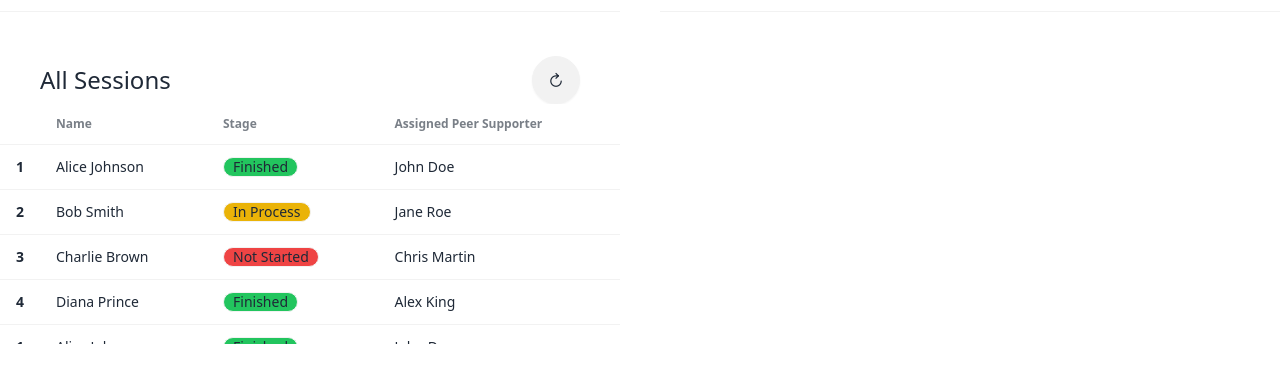
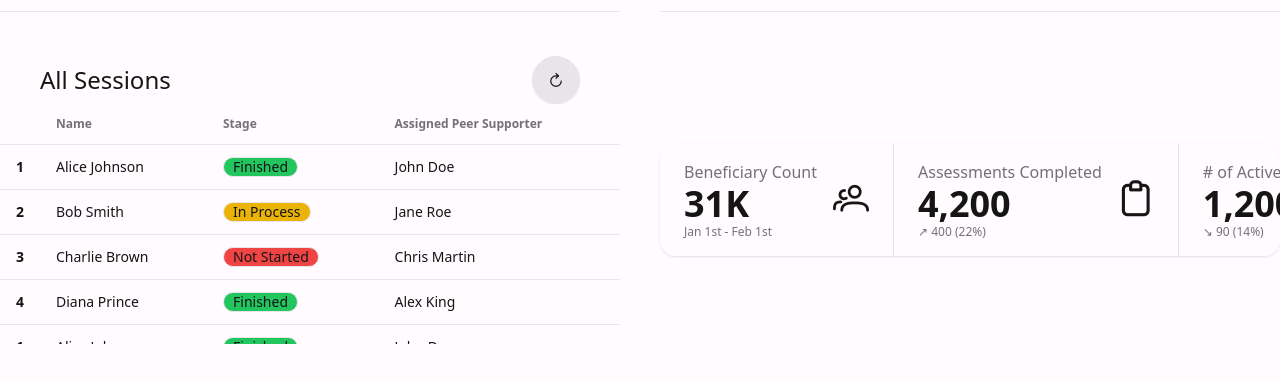
Before and after one commit to VoidRB/HNSTBooking, a Vue app in the folder client/: page /Coordinator in a window 1280 px wide. Shown: the part 336-718 px from the top of the page. Built offline with nearby package versions, Linux system fonts and the light colour scheme; no server answers.

Commit message:
ref: the assessments now have validation
 + Coordinator stats component added

```diff
--- a/client/src/components/Assessments/DuringAssessment.vue
+++ b/client/src/components/Assessments/DuringAssessment.vue
@@ -2,10 +2,10 @@
 import { duringTherapyPsychlopsQuestions } from '../../../../shared/assessmentQuestions'
 import { psychlopsAnswerOptions } from '../../../../shared/assessmentAnswers'
 import axios from 'axios'
-import { decode } from 'hono/jwt'
+// import { decode } from 'hono/jwt'
 import { useToast } from 'vue-toastification'
 const toast = useToast()
-const { payload } = decode(document.cookie)
+// const { payload } = decode(document.cookie)
 const props = defineProps({
   beneficiary: Object,
   chosenAssessmentDate: String,
@@ -22,7 +22,7 @@ const submitAssessment = async () => {
   try {
     const response = axios.post(`/api/DuringAssessment/${props.sessionNumber}`, {
       beneficiaryId: props.beneficiary?.id,
-      peerSupporterId: payload.id,
+      // peerSupporterId: payload.id,
       psychlopsAnswers: psychlopsAnswers,
       sessionNumber: props.sessionNumber,
     })
@@ -31,8 +31,8 @@ const submitAssessment = async () => {
 }
 </script>
 <template>
-  <h1 class="ml-2">Beneficiary : {{ props.beneficiary?.name }}</h1>
-  <div class="flex h-full w-full flex-col py-5">
+  <h1 class="ml-2 font-bold underline">Beneficiary : {{ props.beneficiary?.name }}</h1>
+  <form class="flex h-full w-full flex-col py-5" @submit.prevent="submitAssessment()">
     <div class="ml-5 h-96 overflow-y-scroll pr-5">
       <!-- PSYCHLOPS QUESTIONS -->
       <section>
@@ -40,6 +40,7 @@ const submitAssessment = async () => {
           <article v-if="question.type === 'text'">
             <h1 class="font-bold">{{ question.question }}</h1>
             <textarea
+              required
               placeholder="Answer"
               v-model="question.answer"
               class="textarea textarea-bordered w-full resize-none"
@@ -55,6 +56,7 @@ const submitAssessment = async () => {
               >
                 <label for="">{{ option.option }}</label
                 ><input
+                  required
                   v-model="question.answer"
                   type="radio"
                   :name="question.id"
@@ -69,7 +71,7 @@ const submitAssessment = async () => {
       </section>
     </div>
     <section class="mr-5 place-self-end">
-      <button class="btn" @click="submitAssessment()">Submit</button>
+      <button class="btn">Submit</button>
     </section>
-  </div>
+  </form>
 </template>
--- a/client/src/components/LoginForm.vue
+++ b/client/src/components/LoginForm.vue
@@ -21,8 +21,8 @@ const login = async () => {
 </script>
 <template>
   <form class="flex flex-col items-center gap-2" @submit.prevent="login">
-    <div class="input"></div>
-    <div class="input"></div>
+    <div class="input bg-transparent"></div>
+    <div class="input bg-transparent"></div>
     <input
       v-model="user.email"
       type="email"
@@ -39,9 +39,9 @@ const login = async () => {
       autocomplete="current-password"
       class="input input-bordered w-full max-w-xs"
     />
-    <div class="input"></div>
-    <div class="input"></div>
-    <div class="input"></div>
+    <div class="input bg-transparent"></div>
+    <div class="input bg-transparent"></div>
+    <div class="input bg-transparent"></div>
     <button class="btn">Login</button>
   </form>
 </template>
--- a/client/src/components/NavBar.vue
+++ b/client/src/components/NavBar.vue
@@ -55,7 +55,7 @@ const menuData = [
 ]
 </script>
 <template>
-  <div class="navbar fixed z-10 bg-base-100">
+  <div class="navbar fixed z-10">
     <section class="navbar-start">
       <RouterLink :to="{ name: 'home' }" class="btn btn-ghost text-xl">B'Saraha</RouterLink>
     </section>
--- a/client/src/components/RegisterForm.vue
+++ b/client/src/components/RegisterForm.vue
@@ -28,6 +28,7 @@ const register = async () => {
       username: user.username,
       gender: user.gender,
       age: user.age,
+      languagePreference: user.languagePreference,
       password: user.password,
       passwordRepeated: user.passwordRepeated,
     })
--- a/client/src/views/AssessmentsView.vue
+++ b/client/src/views/AssessmentsView.vue
@@ -42,7 +42,7 @@ const [todaysDate] = new Date().toISOString().split('T')
 
 const chosenAssessmentType = ref('')
 const chosenBeneficiary = ref()
-const chosenSessionNumber = ref()
+const chosenSessionNumber = ref('1')
 </script>
 <template>
   <div class="mt-16 flex h-full w-full flex-col gap-10">
@@ -62,7 +62,7 @@ const chosenSessionNumber = ref()
         <div class="join">
           <select
             v-model="chosenAssessmentType"
-            class="join-item select select-bordered join-horizontal w-full max-w-xs"
+            class="join-item select select-bordered join-horizontal w-full max-w-xs text-ellipsis text-nowrap"
           >
             <option disabled selected>Assessment Type</option>
             <option>Screening</option>
@@ -72,7 +72,7 @@ const chosenSessionNumber = ref()
           <select
             v-if="chosenAssessmentType === 'During-Session'"
             v-model="chosenSessionNumber"
-            class="join-item select select-bordered max-w-xs"
+            class="join-item select select-bordered w-16"
           >
             <option disabled selected>Session #</option>
             <option>1</option>
--- /dev/null
+++ b/client/src/views/CoordinatorStats.vue
@@ -0,0 +1,32 @@
+<template>
+  <div class="mb-10 flex items-center justify-center lg:mb-0">
+    <div class="stats shadow">
+      <div class="stat">
+        <div class="stat-figure">
+          <i class="pi pi-users text-4xl"></i>
+        </div>
+        <div class="stat-title">Beneficiary Count</div>
+        <div class="stat-value">31K</div>
+        <div class="stat-desc">Jan 1st - Feb 1st</div>
+      </div>
+
+      <div class="stat">
+        <div class="stat-figure">
+          <i class="pi pi-clipboard text-4xl"></i>
+        </div>
+        <div class="stat-title">Assessments Completed</div>
+        <div class="stat-value">4,200</div>
+        <div class="stat-desc">↗︎ 400 (22%)</div>
+      </div>
+
+      <div class="stat">
+        <div class="stat-figure">
+          <i class="pi pi-calendar text-4xl"></i>
+        </div>
+        <div class="stat-title"># of Active Sessions</div>
+        <div class="stat-value">1,200</div>
+        <div class="stat-desc">↘︎ 90 (14%)</div>
+      </div>
+    </div>
+  </div>
+</template>
--- a/client/src/views/CoordinatorView.vue
+++ b/client/src/views/CoordinatorView.vue
@@ -2,6 +2,7 @@
 import AllBeneficiaries from '@/components/StaffTables/AllBeneficiaries.vue'
 import AllPeerSupporters from '@/components/StaffTables/AllPeerSupporters.vue'
 import AllSessions from '@/components/StaffTables/AllSessions.vue'
+import CoordinatorStats from './CoordinatorStats.vue'
 </script>
 <template>
   <div class="flex h-full w-full flex-col">
@@ -9,6 +10,7 @@ import AllSessions from '@/components/StaffTables/AllSessions.vue'
       <AllBeneficiaries class="col-start-1" />
       <AllPeerSupporters class="col-start-2" />
       <AllSessions class="col-start-1 row-start-2" />
+      <CoordinatorStats class="col-start-2 row-start-2" />
     </section>
   </div>
 </template>
--- a/client/src/views/HomeView.vue
+++ b/client/src/views/HomeView.vue
@@ -9,10 +9,9 @@ const formState = ref(true)
 <template>
   <div class="flex h-full w-full items-center justify-center">
     <section class="hidden h-full w-2/3 items-start justify-start bg-base-200 p-10 md:flex">
-      <h1 class="select-none text-9xl font-bold text-neutral shadow-black drop-shadow-xl">
-        Welcome to B'Sarahas <span class="text-primary">peer</span>-to-<span class="text-accent"
-          >peer</span
-        >
+      <h1 class="mx-4 select-none text-9xl font-bold text-neutral shadow-black drop-shadow-xl">
+        Welcome to B'Sarahas <span class="text-secondary">peer</span
+        ><span class="text-primary">-to-</span><span class="text-accent">peer</span>
         project!
       </h1>
     </section>
--- a/client/tailwind.config.js
+++ b/client/tailwind.config.js
@@ -5,7 +5,29 @@ export default {
     extend: {},
   },
   daisyui: {
-    themes: ['light'],
+    themes: [
+      {
+        myTheme: {
+          primary: '#E2D46B',
+
+          secondary: '#6C8CBF',
+
+          accent: '#97D7C6',
+
+          neutral: '#0a1e06',
+
+          'base-100': '#fffbff',
+
+          info: '#44bcff',
+
+          success: '#63b31f',
+
+          warning: '#ed2500',
+
+          error: '#ff4366',
+        },
+      },
+    ],
   },
 
   // eslint-disable-next-line @typescript-eslint/no-require-imports
```
Also changed, not shown: client/src/components/Assessments/PostAssessment.vue (+10 -8 lines), client/src/components/Assessments/ScreeningAssessment.vue (+17 -15 lines).
